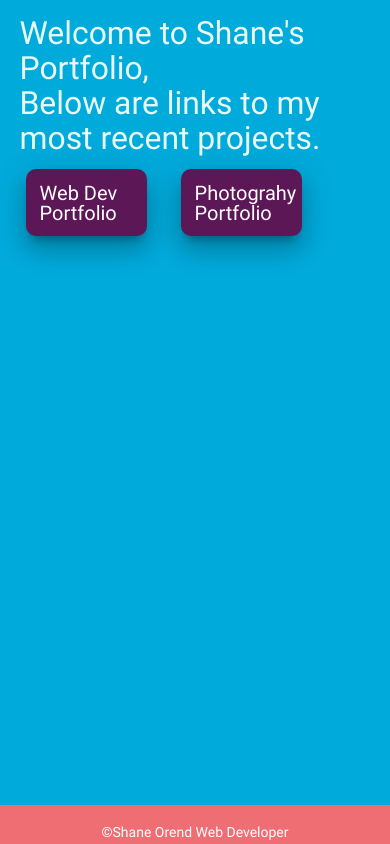
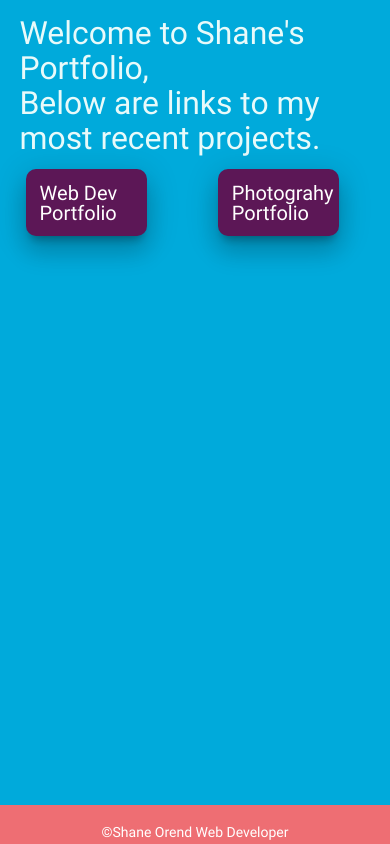
Before and after one commit to Vw-Shane/ShanesPortfolio, a website: page pages/landingPage.html in a window 390 px wide. Drawn offline with nearby package versions, Linux system fonts and the light colour scheme; files that its build step writes are made by us from their sources.

Commit message:
move right button over on landscape

```diff
--- a/public/css/landingPage.css
+++ b/public/css/landingPage.css
@@ -44,6 +44,9 @@ a {
        font-size: 20px;
        padding:10%;
    }
+   #right{
+    margin-left: 10%;
+   }
    .buttonRow{
     margin-top: 1%;
 
```
